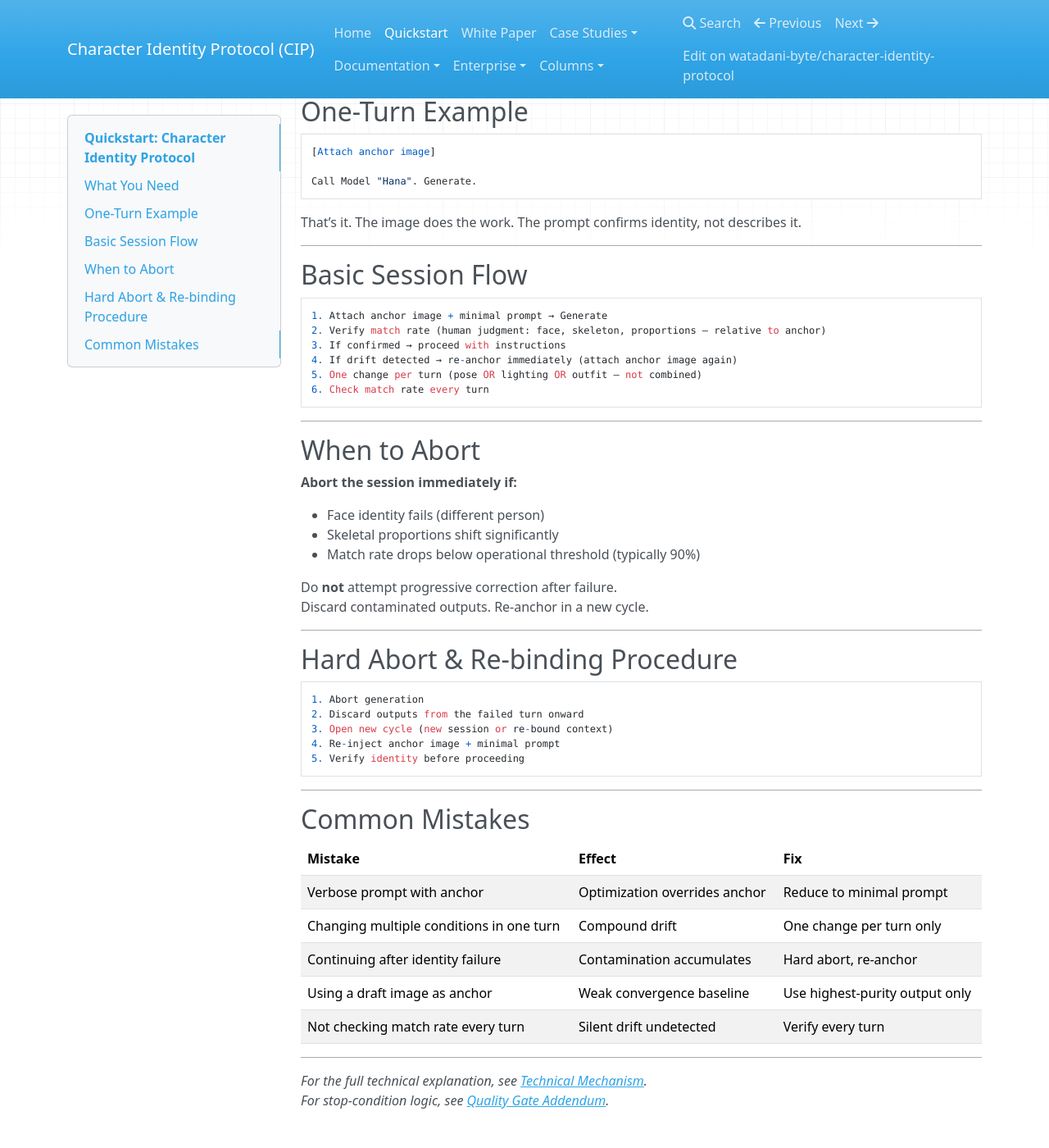
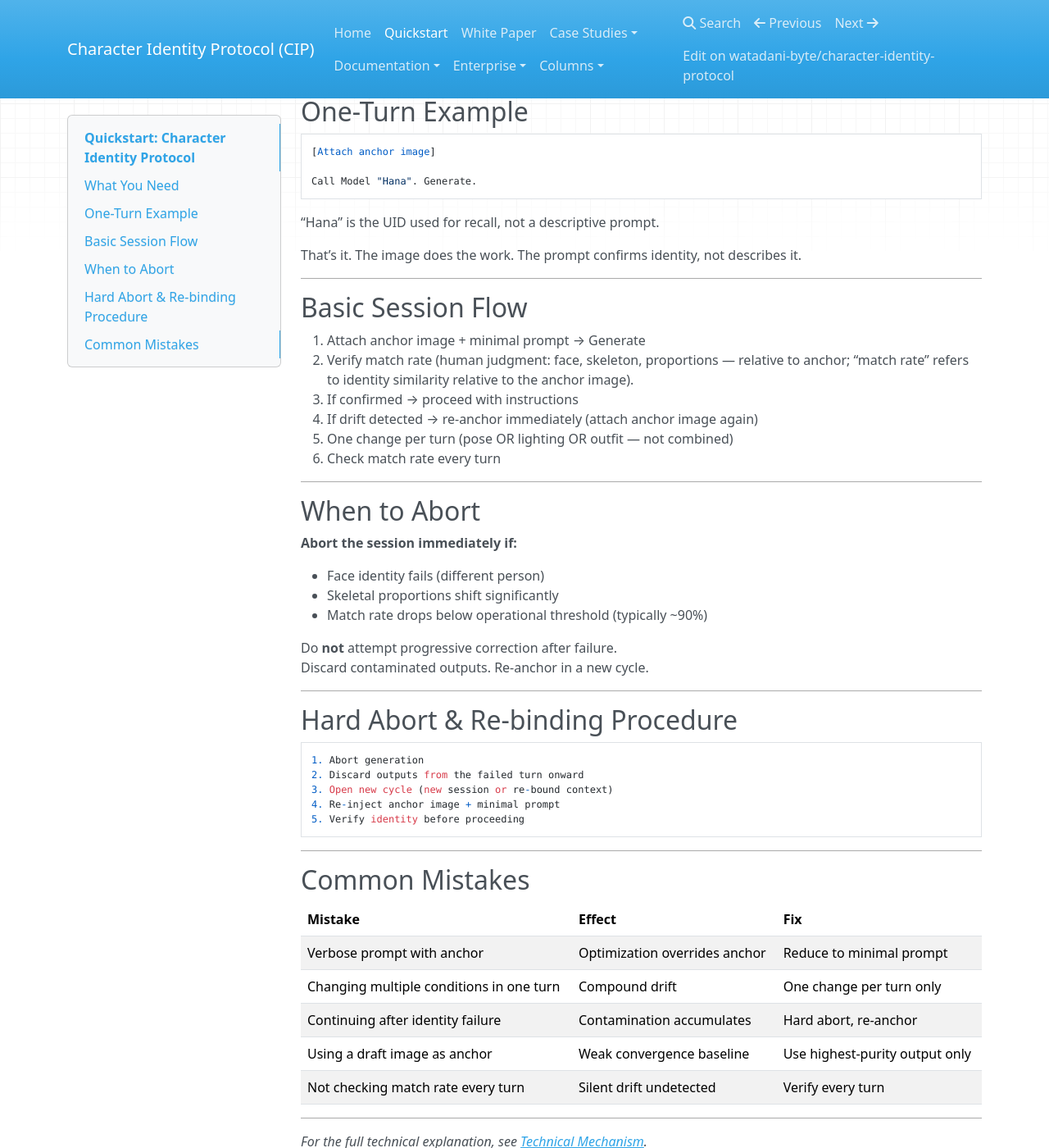
Before and after one commit to watadani-byte/character-identity-protocol, an MkDocs documentation site: the page built from docs/quickstart.md, in a window 1280 px wide and 1400 px high, scrolled down 378 px. Shown: the whole window at 82% size. Built offline with MkDocs 1.6.1, drawn with Linux system fonts in a browser that asks for light colours; nearby versions of some CDN libraries; some of the changed text lies outside the part shown.

Commit message:
quickstart.md を更新

````diff
--- a/docs/quickstart.md
+++ b/docs/quickstart.md
@@ -22,20 +22,20 @@
 Call Model "Hana". Generate.
 ```
 
+“Hana” is the UID used for recall, not a descriptive prompt.
+
 That’s it. The image does the work. The prompt confirms identity, not describes it.
 
 -----
 
 ## Basic Session Flow
 
-```
 1. Attach anchor image + minimal prompt → Generate
-2. Verify match rate (human judgment: face, skeleton, proportions — relative to anchor)
-3. If confirmed → proceed with instructions
-4. If drift detected → re-anchor immediately (attach anchor image again)
-5. One change per turn (pose OR lighting OR outfit — not combined)
-6. Check match rate every turn
-```
+1. Verify match rate (human judgment: face, skeleton, proportions — relative to anchor; “match rate” refers to identity similarity relative to the anchor image).
+1. If confirmed → proceed with instructions
+1. If drift detected → re-anchor immediately (attach anchor image again)
+1. One change per turn (pose OR lighting OR outfit — not combined)
+1. Check match rate every turn
 
 -----
 
@@ -45,7 +45,7 @@ That’s it. The image does the work. The prompt confirms identity, not describe
 
 - Face identity fails (different person)
 - Skeletal proportions shift significantly
-- Match rate drops below operational threshold (typically 90%)
+- Match rate drops below operational threshold (typically ~90%)
 
 Do **not** attempt progressive correction after failure.
 Discard contaminated outputs. Re-anchor in a new cycle.
@@ -77,4 +77,4 @@ Discard contaminated outputs. Re-anchor in a new cycle.
 -----
 
 *For the full technical explanation, see [Technical Mechanism](technical_mechanism.md).*
-*For stop-condition logic, see [Quality Gate Addendum](quality_gate_addendum.md).*
+*For stop-condition logic, see [Identity Gates (Quality Gate Addendum)](quality_gate_addendum.md).*
````
